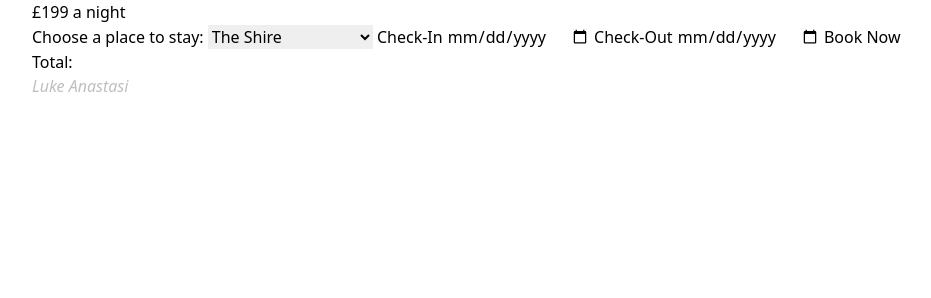
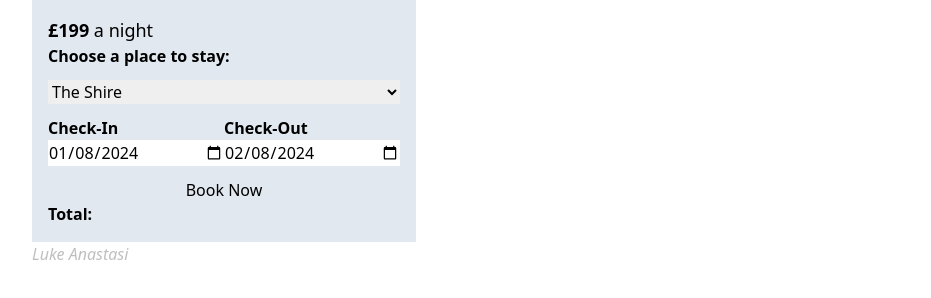
Before and after one commit to lfiore18/anytime-booking-form, a website: page index.html in a window 1280 px wide. Shown: the whole page, without its empty margins (32-963 px from the left). Drawn offline with Linux system fonts and the light colour scheme.

Commit message:
Basic styling applied using tailwindcss

```diff
--- a/index.html
+++ b/index.html
@@ -4,11 +4,11 @@
         <link rel="stylesheet" href="./dist/output.css">
     </head>
     <body class="container">
-        <div>
-            <span>£199 a night</span>
+        <div class="flex flex-col w-96 p-4 bg-slate-200">
+            <span class="text-lg"><b>£199</b> a night</span>
             <div>
-                <form action="" id="booking-form">
-                    <label for="properties">Choose a place to stay: </label>
+                <form class="flex flex-col space-y-3" action="" id="booking-form">
+                    <label class="font-semibold" for="properties">Choose a place to stay: </label>
                     <select name="properties" id="properties-select">
                         <option value="shire">The Shire</option>
                         <option value="rivendell">Rivendell</option>
@@ -17,21 +17,29 @@
                         <option value="gray-havens">The Gray Havens</option>
                         <option value="moria">The Mines of Moria</option>
                     </select>
-                    <label for="check-in-date">Check-In</label>
-                    <input type="date" name="check-in-date" id="check-in-date">
-                    <label for="check-in-date">Check-Out</label>
-                    <input type="date" name="check-out-date" id="check-out-date">
-                    <button>Book Now</button>
+                    <div class="flex">
+                        <div class="flex flex-col w-1/2">
+                            <label class="font-semibold" for="check-in-date">Check-In</label>
+                            <input type="date" name="check-in-date" id="check-in-date" value="2024-01-08" onchange="calculatePriceOfStay(event)">
+                        </div>
+                        <div class="flex flex-col w-1/2">
+                            <label class="font-semibold" for="check-in-date">Check-Out</label>
+                            <input type="date" name="check-out-date" id="check-out-date" value="2024-02-08" onchange="calculatePriceOfStay(event)">
+                        </div>
+                    </div>
+                    <button onclick="calculatePriceOfStay(event)">Book Now</button>
                 </form>
-            </div>
-            <div id="pricing-details">
-                <div>Total: <span id="total-price"></span></div>
+                <div id="pricing-details">
+                    <div class="font-semibold">Total: <span id="total-price"></span></div>
+                </div>
             </div>
         </div>
     </body>
     <footer>
         <i class="opacity-25">Luke Anastasi</i>
     </footer>
-    <script src="index.js" type="module">
+    <script src="index.js">
+    </script>
+    <script>
     </script>
 </html>
--- a/index.js
+++ b/index.js
@@ -0,0 +1,34 @@
+function dateDiffInDays(a, b)
+{
+    const _MS_PER_DAY = 1000 * 60 * 60 * 24;
+    // Discard the time and time-zone information.
+    const utc1 = Date.UTC(a.getFullYear(), a.getMonth(), a.getDate());
+    const utc2 = Date.UTC(b.getFullYear(), b.getMonth(), b.getDate());
+
+    return Math.floor((utc2 - utc1) / _MS_PER_DAY);
+}
+
+function calculatePriceOfStay(e)
+{
+    // get dates
+    let checkInDate = document.getElementById("check-in-date").value;
+    let checkOutDate = document.getElementById("check-out-date").value;
+
+    const totalPriceSpan = document.getElementById("total-price");
+
+    // hardcoded price per day
+    const pricePerDay = 199;
+
+    // convert to date objects to work with dateDiffInDays
+    checkInDate = new Date(checkInDate);
+    checkOutDate = new Date(checkOutDate);
+
+    let numOfDaysToStay = dateDiffInDays(checkInDate, checkOutDate);
+
+    // Change the price per stay
+    totalPriceSpan.innerText = `£${numOfDaysToStay * pricePerDay}`;
+}
+
+
+
+//console.log(calculatePriceOfStay());
```
Also changed, not shown: dist/output.css.
